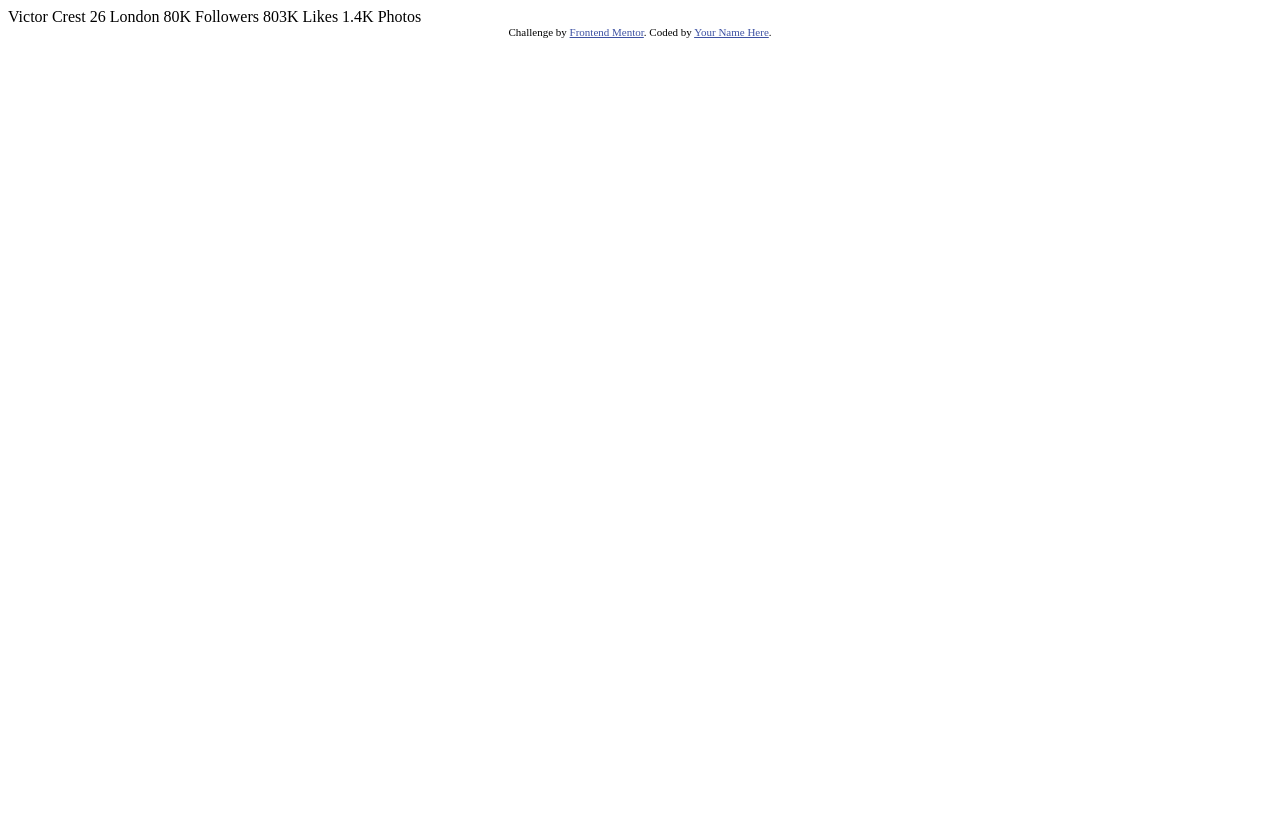
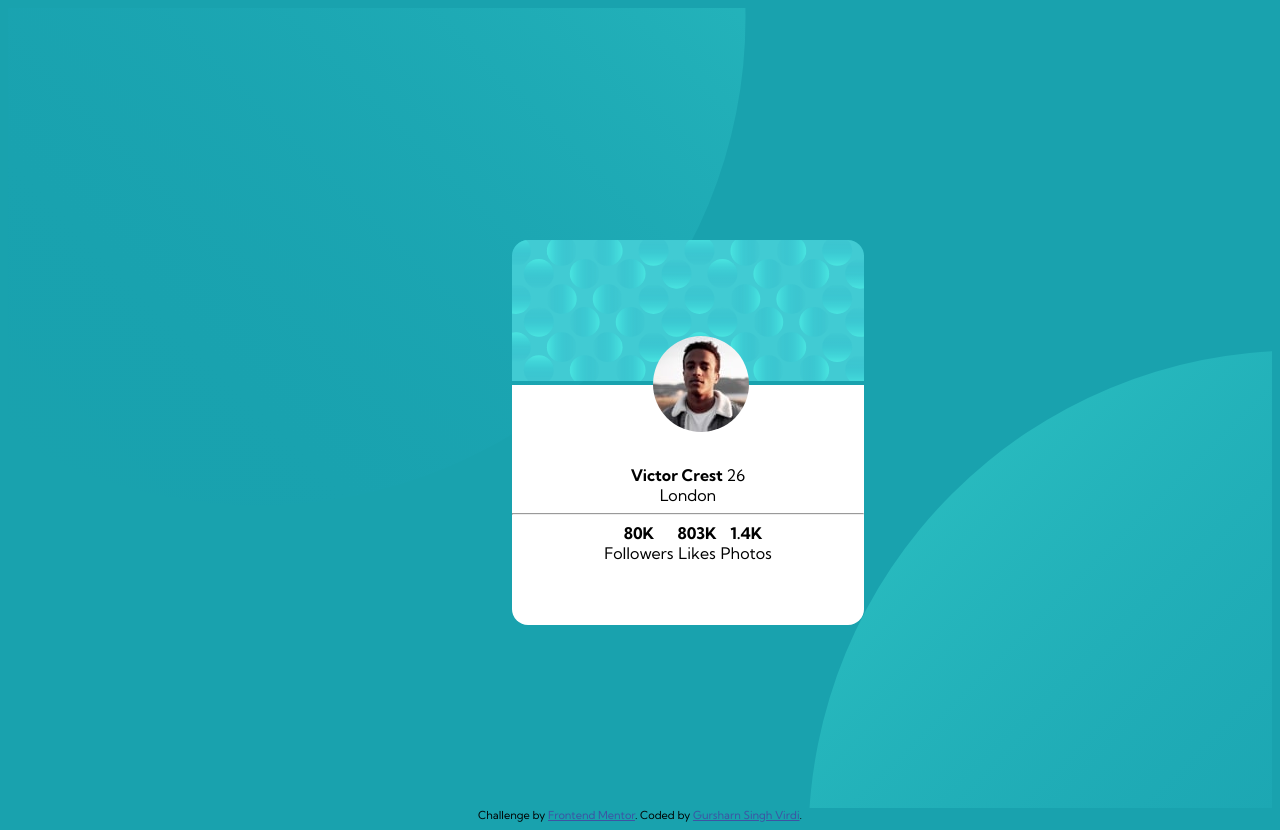
Before and after one commit to g-virdi/Profile-Card-Challenge, a plain HTML site: page index.html in a window 1280 px wide. Before the commit the page ends 800 px from the top, so only its background shows below. Drawn offline with Linux system fonts and the light colour scheme.

Commit message:
CSS Added & improved html

```diff
--- a/index.html
+++ b/index.html
@@ -1,26 +1,50 @@
 <!DOCTYPE html>
 <html lang="en">
+
 <head>
   <meta charset="UTF-8" />
   <meta name="viewport" content="width=device-width, initial-scale=1.0" />
   <!-- displays site properly based on user's device -->
-
-    <link
-      rel="icon"
-      type="image/png"
-      sizes="32x32"
-      href="./images/favicon-32x32.png"
-    />
+  <link rel="icon" type="image/png" sizes="32x32" href="./images/favicon-32x32.png" />
   <link rel="stylesheet" href="styles.css" />
+  <link rel="preconnect" href="https://fonts.gstatic.com">
+<link href="https://fonts.googleapis.com/css2?family=Kumbh+Sans:wght@400;700&display=swap" rel="stylesheet">
   <title>Frontend Mentor | Profile card component</title>
 </head>
+
 <body>
-    Victor Crest 26 London 80K Followers 803K Likes 1.4K Photos
+  <div class="outerDiv">
+    <img class="bg-pattern1" src="images/bg-pattern-bottom.svg" alt="background pattern" />
+    <img class="bg-pattern2" src="images/bg-pattern-bottom.svg" alt="background pattern" />
+    </div>
+  </div>
+
+
+
+  <div class="card">
+    <img class="card-top" src="images/bg-pattern-card.svg" alt="">
+    <img class="card-picture" src="images/image-victor.jpg" alt="">
+    <div class="bio">
+      <b id="name">Victor Crest</b> 26 <br>
+      London
+      <hr>
+      <div class="numbers">
+        <b>80K</b> <br> Followers
+      </div>
+      <div class="numbers">
+        <b>803K</b> <br> Likes
+      </div>
+      <div class="numbers">
+        <b>1.4K</b> <br> Photos
+      </div>
+    </div>
+
+  </div>
+
   <div class="attribution">
     Challenge by
-      <a href="https://www.frontendmentor.io?ref=challenge" target="_blank"
-        >Frontend Mentor</a
-      >. Coded by <a href="#">Your Name Here</a>.
+    <a href="https://www.frontendmentor.io?ref=challenge" target="_blank">Frontend Mentor</a>. Coded by <a href="#">Gursharn Singh Virdi</a>.
   </div>
 </body>
+
 </html>
--- a/styles.css
+++ b/styles.css
@@ -1,6 +1,72 @@
+body {
+  background-color: hsl(185, 75%, 39%);
+  font-family: "Kumbh Sans", sans-serif;
+}
+
+.outerDiv {
+  height: 100vh;
+  overflow: hidden;
+}
+
+.bg-pattern1 {
+  position: relative;
+  top: -30rem;
+  left: -15rem;
+  transform: rotate(90deg);
+  position: relative;
+}
+
+.bg-pattern2 {
+  overflow: hidden;
+  position: relative;
+  top: -40rem;
+  left: 50rem;
+}
+
+.card {
+  z-index: 1;
+  position: absolute;
+  top: 30%;
+  left: 40%;
+  width: 22rem;
+}
+
+.card-top {
+  border-top-left-radius: 1rem;
+  border-top-right-radius: 1rem;
+  width: 100%;
+}
+
+.card-picture {
+  z-index: 2;
+  border-radius: 50%;
+  position: absolute;
+  top: 25%;
+  left: 40%;
+}
+
+.bio {
+  background-color: white;
+  height: 10rem;
+  width: auto;
+  border-bottom-left-radius: 1rem;
+  border-bottom-right-radius: 1rem;
+  padding-top: 5rem;
+  text-align: center;
+}
+
+.numbers {
+  display: inline-block;
+}
+
+#name {
+  margin-bottom: 1rem;
+}
+
 .attribution {
   font-size: 11px;
   text-align: center;
+  position: relative;
 }
 
 .attribution a {
```
Lines whose indentation alone changed are shown as unchanged.
